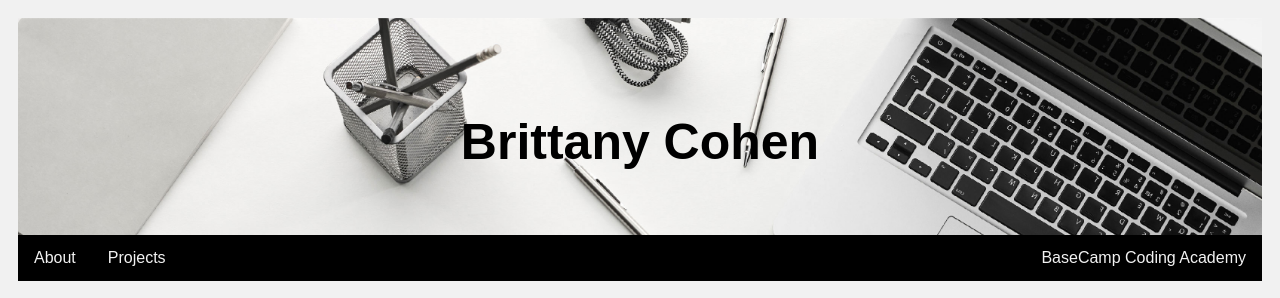
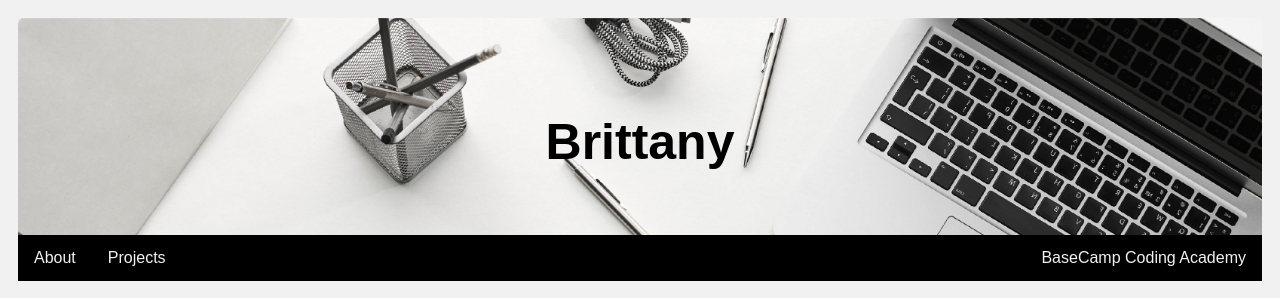
Before and after one commit to b-cohen/Portfolio, a plain HTML site: page index.html in a window 1280 px wide. Shown: the top 298 px of the page. Drawn offline with Linux system fonts and the light colour scheme.

Commit message:
Changed a name2

```diff
--- a/index.html
+++ b/index.html
@@ -12,7 +12,7 @@
   </head>
   <body>
     <div class="header">
-      <h1>Brittany Cohen</h1>
+      <h1>Brittany</h1>
     </div>
 
     <div class="topnav">
```
Also changed, not shown: index2.html (added).
